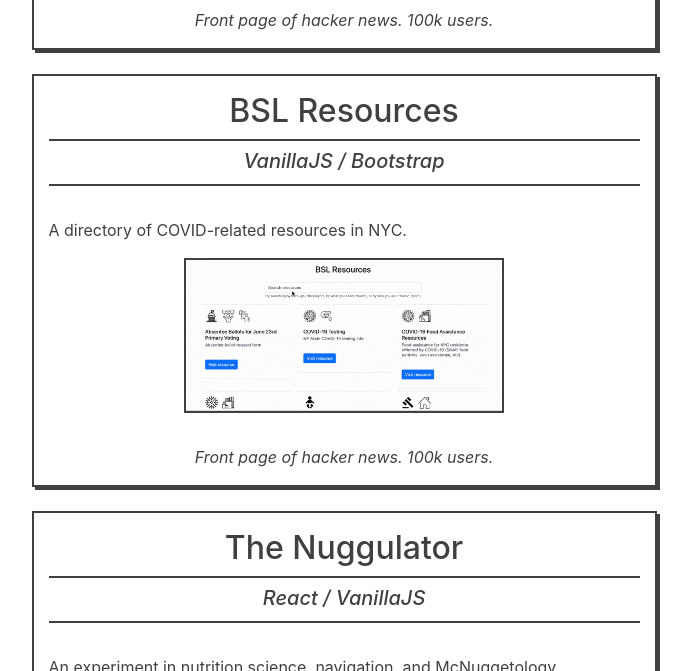
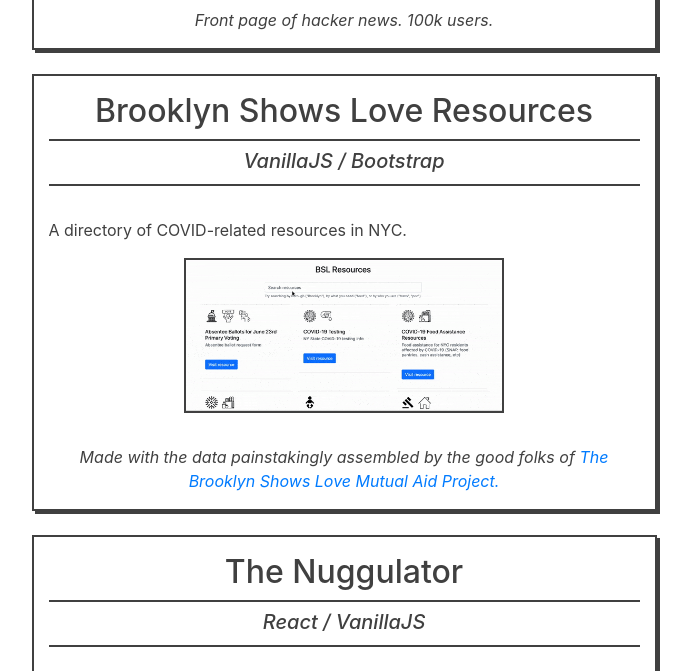
Before and after one commit to seinwave/msdev, a Jekyll site: the page built from work.html, in a window 1280 px wide and 900 px high, scrolled down 787 px, cut to the strip 169-840 px from the top of the window. Shown: the whole strip, without its empty margins (296-987 px from the left). Built offline with Jekyll 4.4.1, drawn with Linux system fonts in a browser that asks for light colours; nearby versions of some CDN libraries.

Commit message:
adding bsl resources

```diff
--- a/work.html
+++ b/work.html
@@ -105,7 +105,8 @@
       </div>
       <p> An experiment in nutrition science, navigation, and McNuggetology.</p>
       <div class = "row justify-content-center proj-pic-row">
-        <a href = "https://seinwave.github.io/nuggulator/">
+        <a target = "_blank"
+        href = "https://seinwave.github.io/nuggulator/">
       <img class = "proj-pic" src ="assets/images/nuggulator.gif">
         </a>
     </div>
@@ -115,7 +116,7 @@
     <!-- Project 2 -->
     <div class = "container project-container justify-content-center">
       <div class = "row justify-content-center project-title">
-        <h2 class = "text-center">BSL Resources</h2>
+        <h2 class = "text-center">Brooklyn Shows Love Resources</h2>
       </div>
       <div class = "container project-stack">
       <div class = "row justify-content-center stack-row">
@@ -124,11 +125,15 @@
     </div>
     <p> A directory of COVID-related resources in NYC.</p>
     <div class = "row justify-content-center proj-pic-row">
-      <a href = "https://seinwave.github.io/bsl-resources/">
+      <a target = "_blank"
+      href = "https://seinwave.github.io/bsl-resources/">
     <img class = "proj-pic" src ="assets/images/bsl-resources.gif">
       </a>
   </div>
-  <p class = "text-center"><i>Front page of hacker news. 100k users.</i></p>
+  <p class = "text-center"><i> Made with the data painstakingly assembled by the good folks of
+    <a
+    target = "_blank"
+    href= "http://www.equalityforflatbush.org/brooklyn-shows-love-mutual-aid-project/">The Brooklyn Shows Love Mutual Aid Project.</a></i></p>
   </div>
 
   <!-- Project 3 -->
```
